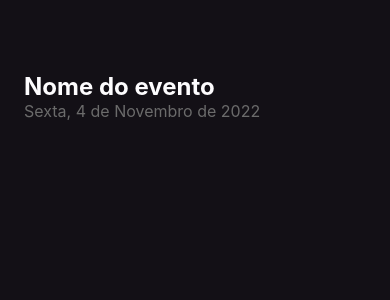
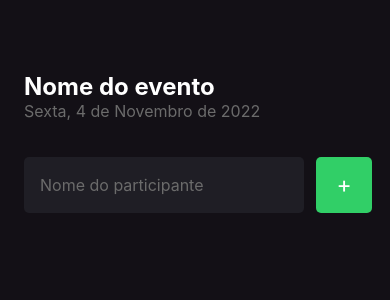
Before and after one commit to gabrielkunst/i-am-here, a React Native app: screen / in a window 390 px wide. Shown: the top 300 px of the page. Built offline with nearby package versions, Linux system fonts and the light colour scheme.

Commit message:
feat - adding input and submit button to homepage

```diff
--- a/src/screens/Home/index.tsx
+++ b/src/screens/Home/index.tsx
@@ -1,11 +1,28 @@
 import { styles } from "./styles";
-import { Text, View } from "react-native";
+import { Text, TextInput, TouchableOpacity, View } from "react-native";
 
 export function Home() {
+	function handleParticipandAdd() {
+		console.log("Clicou");
+	}
+
 	return (
 		<View style={styles.container}>
 			<Text style={styles.eventName}>Nome do evento</Text>
 			<Text style={styles.eventDate}>Sexta, 4 de Novembro de 2022</Text>
+			<View style={styles.form}>
+				<TextInput
+					style={styles.input}
+					placeholder="Nome do participante"
+					placeholderTextColor="#6B6B6B"
+				/>
+				<TouchableOpacity
+					style={styles.button}
+					onPress={handleParticipandAdd}
+				>
+					<Text style={styles.buttonText}>+</Text>
+				</TouchableOpacity>
+			</View>
 		</View>
 	);
 }
--- a/src/screens/Home/styles.ts
+++ b/src/screens/Home/styles.ts
@@ -7,7 +7,7 @@
 		padding: 24,
 	},
 	eventName: {
-		color: "#FDFCFE",
+		color: "#FFF",
 		fontSize: 24,
 		fontWeight: "bold",
 		marginTop: 48,
@@ -16,4 +16,31 @@
 		color: "#6B6B6B",
 		fontSize: 16,
 	},
+	input: {
+		height: 56,
+		backgroundColor: "#1F1E25",
+		borderRadius: 5,
+		color: "#FFF",
+		padding: 16,
+		fontSize: 16,
+		flex: 1,
+	},
+	buttonText: {
+		color: "#FFF",
+		fontSize: 23,
+	},
+	button: {
+		width: 56,
+		height: 56,
+		borderRadius: 5,
+		backgroundColor: "#31CF67",
+		alignItems: "center",
+		justifyContent: "center",
+	},
+	form: {
+		marginTop: 36,
+		marginBottom: 42,
+		flexDirection: "row",
+		gap: 12,
+	},
 });
```
